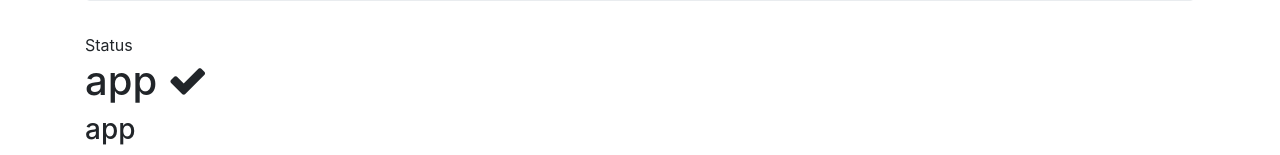
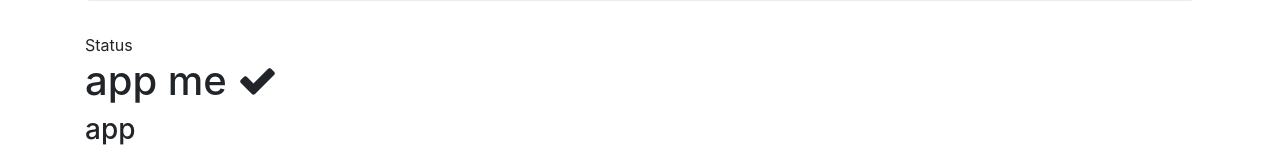
Before and after one commit to aadenco/aadenco-angular, an Angular app: page / in a window 1280 px wide. Shown: the part 229-384 px from the top of the page. Built offline with nearby package versions, Linux system fonts and the light colour scheme.

Commit message:
testing committ change

```diff
--- a/src/app/app.component.html
+++ b/src/app/app.component.html
@@ -9,7 +9,7 @@
     <div class="panel-heading">Status</div>
     <div class="panel-body">
       <h1>
-        {{title}}
+        {{title}} me
         <i class="fa fa-check"></i>
       </h1>
       <h3>{{title}}</h3>
```
